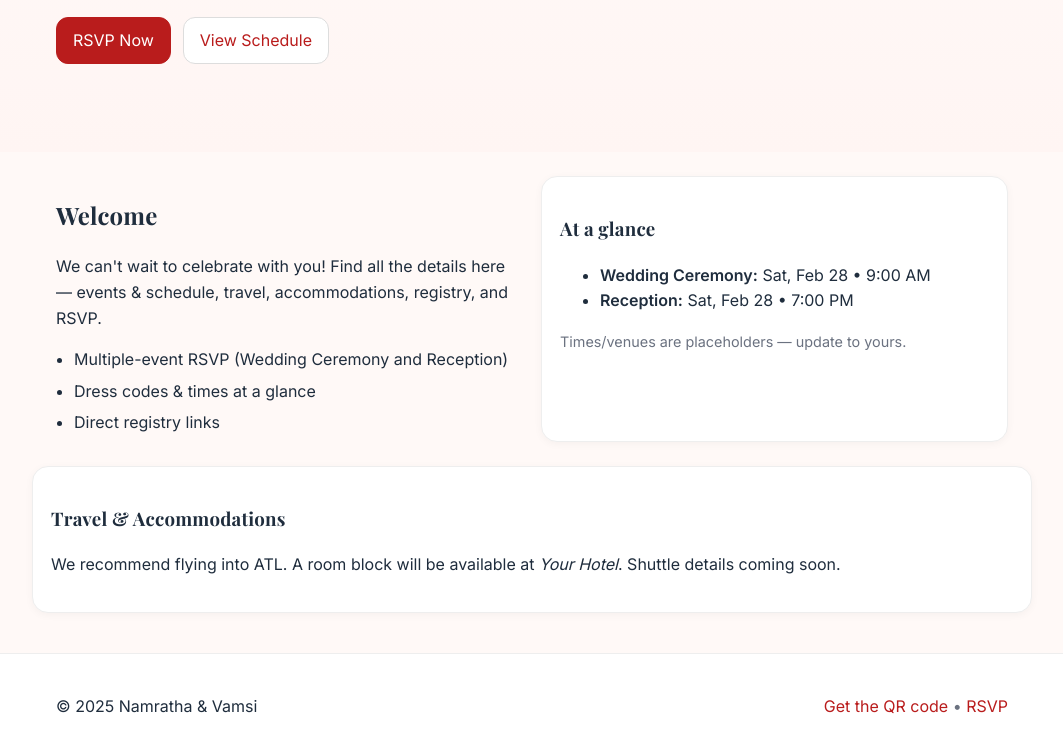
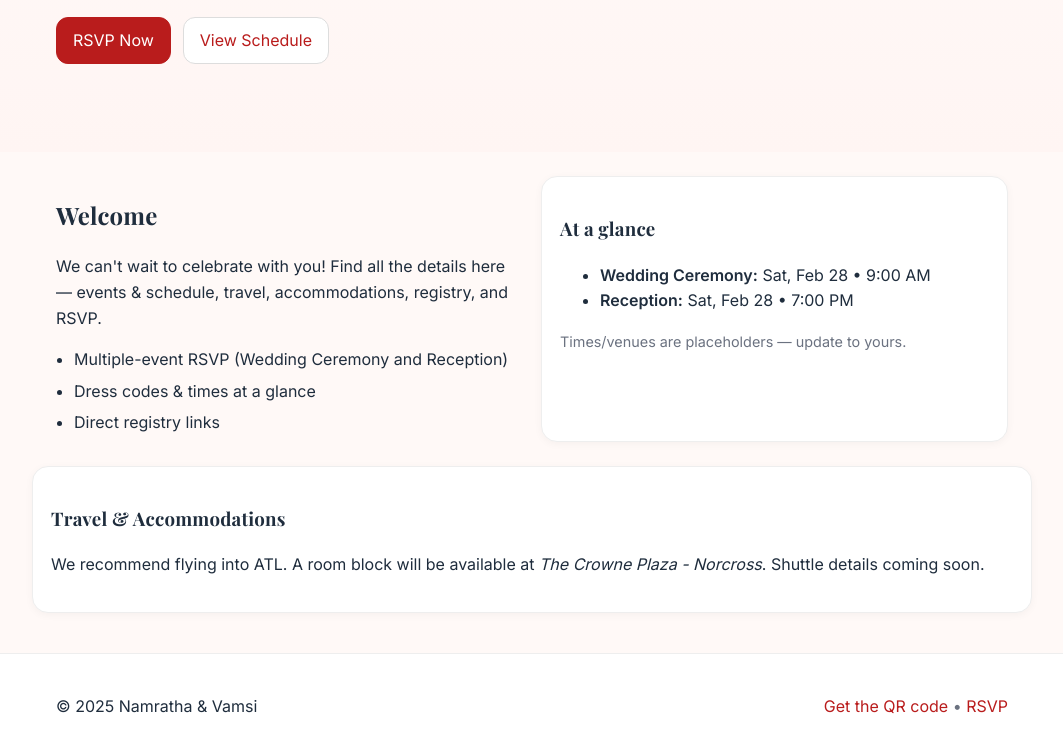
Before and after one commit to vamsdawg/vamsdawg.github.io, a plain HTML site: page index.html in a window 1280 px wide. Shown: the part 741-1493 px from the top of the page, without its empty margins (108-1171 px from the left). Drawn offline with nearby package versions, Linux system fonts and the light colour scheme.

Commit message:
homepage changes

```diff
--- a/index.html
+++ b/index.html
@@ -67,7 +67,7 @@
 
 <section class="container card">
   <h3>Travel & Accommodations</h3>
-  <p>We recommend flying into ATL. A room block will be available at <em>Your Hotel</em>. Shuttle details coming soon.</p>
+  <p>We recommend flying into ATL. A room block will be available at <em>The Crowne Plaza - Norcross</em>. Shuttle details coming soon.</p>
 </section>
 
 </main>
```
